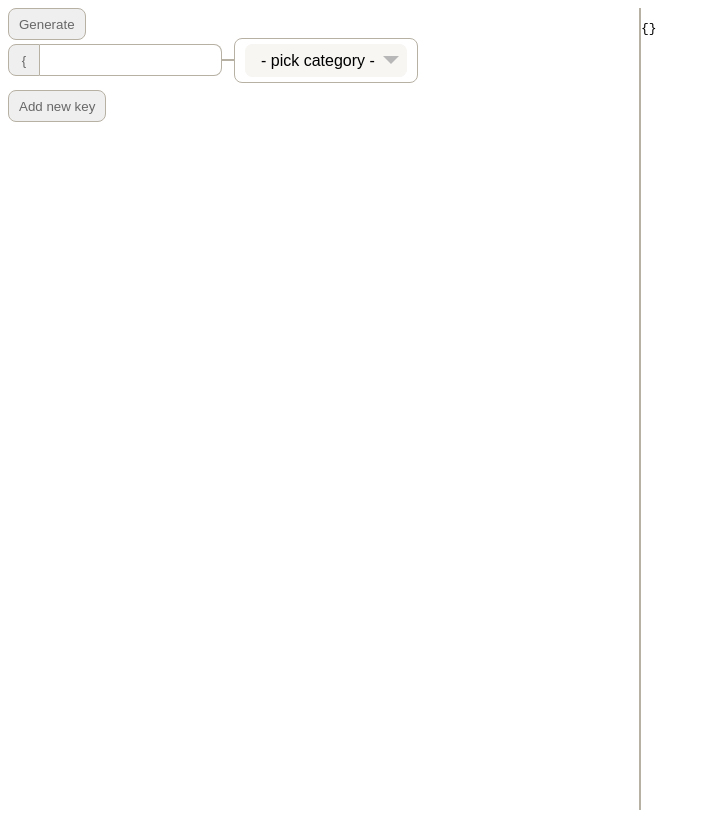
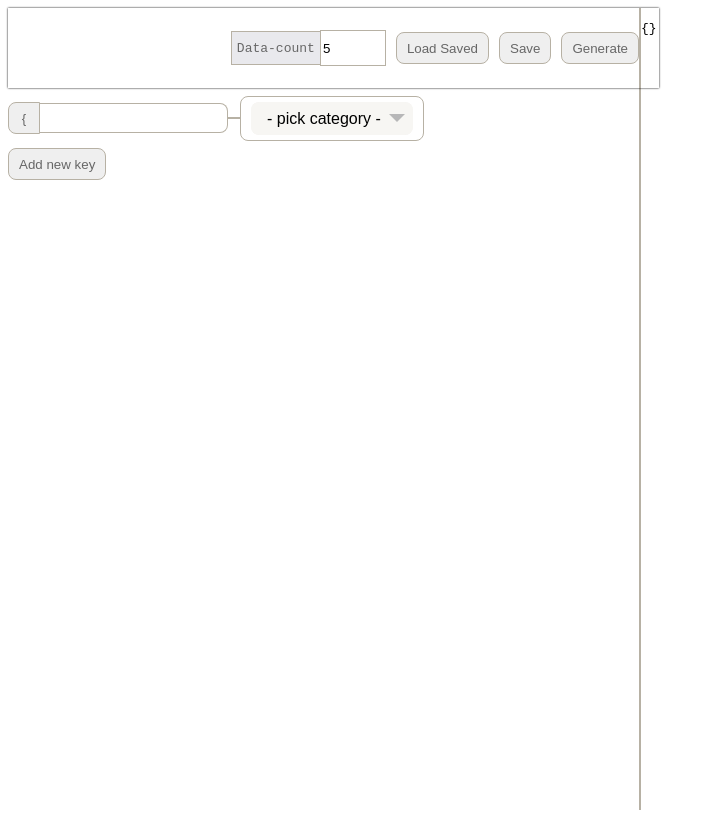
Before and after one commit to Chipsetjunkie/FakerGUI, a React (Vite) app: page / in a window 1280 px wide. Shown: the whole page, without its empty margins (0-718 px from the left). Built offline with nearby package versions, Linux system fonts and the light colour scheme; the HTML template or start-up script is replaced by a standard one.

Commit message:
feat: local storage added

```diff
--- a/src/App.module.scss
+++ b/src/App.module.scss
@@ -2,8 +2,12 @@
 $base-border-color: #b7b1a4;
 $base-font-color: #676767;
 
+// dimensions
+$base-border-radius: 8px;
+
 .generate_button {
   appearance: none;
+  -webkit-appearance: none;
   border: 1px solid $base-border-color;
   border-radius: 8px;
   height: 32px;
@@ -15,11 +19,69 @@ $base-font-color: #676767;
   display: flex;
 
   .editor_element {
+    width: 100%;
     display: flex;
     flex: 1;
+
+    .left_pane {
+      position: relative;
+      width: 100%;
+      .generate_section {
+        display: flex;
+        justify-items: end;
+        flex-direction: row-reverse;
+        padding-right: 20px;
+        align-items: center;
+        gap:10px;
+        position: absolute;
+        height: 80px;
+        width: 100%;
+        box-shadow: 0px 0px 2px rgba(0, 0, 0, 1);
+
+        .datapoint_count_input {
+          display: flex;
+          align-items: center ;
+
+          .count_input_tag{
+            display: flex;
+            align-items: center ;
+            padding-left: 5px;
+            padding-right: 5px;
+            border: 1px solid $base-border-color;
+            border-right: 0px;
+            color: $base-font-color;
+            font-family: monospace;
+            background-color: #e9e9ed;
+            border-top-right-radius: 0px;
+            height: 32px;
+            border-bottom-right-radius: 0px;
+          }
+
+          input {
+            appearance: none;
+            -webkit-appearance: none;
+            border: 1px solid $base-border-color;
+            border-bottom-left-radius: 0px;
+            border-top-left-radius: 0px;
+            width: 60px;
+            padding-left:2px;
+            padding-right: 2px;
+            height: 32px;
+          }
+        }
+      }
+
+      .root_entity_container {
+        max-height: calc(100vh - 80px);
+        margin-top: 80px;
+        width: 100%;
+        overflow: auto;
+        padding: 10px 0px 10px 0px;
+      }
+    }
   }
   .partition_line {
     height: 100vh;
-    border:1px solid $base-border-color;
+    border: 1px solid $base-border-color;
   }
 }
--- a/src/App.tsx
+++ b/src/App.tsx
@@ -1,32 +1,47 @@
 import { useState } from "react";
 import ObjectEntities from "./components/Entities/Entities";
-import rootNode from "./dataStore/nodeTree";
+import rootNodeData from "./dataStore/nodeTree";
 import { generateSchema, isValidSchema } from "./utils/helpers";
 import { fakerDE as faker } from "@faker-js/faker";
 import styles from "./App.module.scss";
 
+
 export default function App() {
   const [generatedData, setGeneratedData] = useState({
     count: 5,
+    // flag for force re-rendering
+    triggerLoad: false,
     data: {},
-    // flag for force re-rendering
-    flushChildrenState: false,
+    rootNode:rootNodeData,
+    hasError: false,
   });
 
+  function loadFromLocal() {
+    const cache = localStorage.getItem("schema");
+    if (cache) {
+      const rootNode = JSON.parse(cache);
+      setGeneratedData((prev) => ({
+        ...prev,
+        rootNode,
+        triggerLoad: !prev.triggerLoad,
+      }));
+    }
+  }
+
   function validateAndGenerate() {
-    if (isValidSchema(rootNode)) {
+    if (isValidSchema(generatedData.rootNode)) {
       handleGenerate();
     } else {
       setGeneratedData((prev) => ({
         ...prev,
-        flushChildrenState: true,
+        hasError: true,
       }));
     }
   }
 
   function handleGenerate() {
     function createFakeData() {
-      const res = generateSchema(rootNode);
+      const res = generateSchema(generatedData.rootNode);
       return res;
     }
     const fakerData = faker.helpers.multiple(createFakeData, {
@@ -35,24 +50,61 @@ export default function App() {
     setGeneratedData((prev) => ({
       ...prev,
       data: fakerData,
-      flushChildrenState: false,
+      hasError: false,
     }));
+  }
+
+  function saveSchemaLocally() {
+    localStorage.setItem(
+      "schema",
+      JSON.stringify(generatedData.rootNode, (k, v) => k !== "parent" && v)
+    );
   }
 
   return (
     <div className={styles.editor_container}>
       <div className={styles.editor_element}>
-        <div>
-          <div>
+        <div className={styles.left_pane}>
+          <div className={styles.generate_section}>
             <button
               className={styles.generate_button}
               onClick={validateAndGenerate}
             >
-              Generate
+              Generate{" "}
+              {generatedData.hasError && (
+                <span style={{ padding: "2px", color: "red" }}> ! </span>
+              )}
             </button>
+
+            <button
+              className={styles.generate_button}
+              onClick={saveSchemaLocally}
+            >
+              Save
+            </button>
+
+            <button className={styles.generate_button} onClick={loadFromLocal}>
+              Load Saved
+            </button>
+
+            <div className={styles.datapoint_count_input}>
+              <div className={styles.count_input_tag}>
+                <p> Data-count</p>
+              </div>
+              <input
+                type="number"
+                value={generatedData.count}
+                onChange={(e) =>
+                  setGeneratedData((prev) => ({
+                    ...prev,
+                    count: +e.target.value,
+                  }))
+                }
+              />
+            </div>
           </div>
-          <div>
-            <ObjectEntities node={rootNode} />
+          <div className={styles.root_entity_container}>
+            <ObjectEntities node={generatedData.rootNode} />
           </div>
         </div>
       </div>
--- a/src/components/Entities/Entities.tsx
+++ b/src/components/Entities/Entities.tsx
@@ -20,7 +20,7 @@ export default function Entities({
     setEntries({
       data: node.children,
     });
-  }, []);
+  }, [node]);
 
   function addEntry() {
     const childNode = new KeyNode("");
--- a/src/components/Entity/Entity.tsx
+++ b/src/components/Entity/Entity.tsx
@@ -10,7 +10,7 @@ import { KeyNode } from "../../dataStore/nodeTree";
 
 import EntityDropdowns from "./EntityDropdown/EntityDropdowns";
 import EntryChildren from "./EntityChildren/EntryChildren";
-import { retrieveKeys } from "../../utils/helpers";
+import { retrieveKeys, sanitizePropertyKeys } from "../../utils/helpers";
 
 export default function ObjectEntity({
   node,
@@ -18,27 +18,45 @@ export default function ObjectEntity({
   isParentRoot,
 }: Readonly<ObjectEntityType>) {
   const [state, setState] = useState<EntityStateType>({
-    propertyLabel: "",
+    propertyLabel: node.value,
     isExpressionComplete: false,
     dropdowns: [],
-    childNodes: [],
+    childNodes: node.children,
   });
 
   useEffect(() => {
-    const keys = Object.keys(faker).filter((item) => {
-      return (
-        // eslint-disable-next-line @typescript-eslint/ban-ts-comment
-        //@ts-expect-error
-        Object.getPrototypeOf(faker[item]) != Object.prototype &&
-        !item.startsWith("_")
-      );
-    });
+    node.expression.length
+      ? intialiseWithExistingDropdowns()
+      : initialiseDropdowns();
+  }, [node]);
+
+  function intialiseWithExistingDropdowns() {
+    const dropdowns: EntityStateType["dropdowns"] = [];
+    let objectRef = faker;
+    for (const expression of node.expression) {
+      const keys = sanitizePropertyKeys(objectRef);
+      dropdowns.push({ id: uuidv4(), selected: expression, options: keys });
+
+      // eslint-disable-next-line @typescript-eslint/ban-ts-comment
+      //@ts-expect-error
+      objectRef = objectRef[expression];
+    }
 
     setState((prev) => ({
       ...prev,
+      propertyLabel: node.value,
+      dropdowns,
+    }));
+  }
+
+  function initialiseDropdowns() {
+    const keys = sanitizePropertyKeys(faker);
+    setState((prev) => ({
+      ...prev,
+      propertyLabel: node.value,
       dropdowns: [{ id: uuidv4(), selected: "N/A", options: keys }],
     }));
-  }, []);
+  }
 
   function handleOptionSelect(k: DefaultOptionKeys, value: string) {
     if (state.dropdowns[k].selected == value) return;
@@ -96,6 +114,7 @@ export default function ObjectEntity({
   }
 
   const hasNoChildren = !state.childNodes.length;
+
   return hasNoChildren ? (
     <EntityDropdowns
       node={node}
--- a/src/components/Entity/EntityChildren/EntryChildren.module.scss
+++ b/src/components/Entity/EntityChildren/EntryChildren.module.scss
@@ -22,10 +22,12 @@ $base-border-radius: 8px;
   border-top-left-radius: 0px;
   border-bottom-left-radius: 0px;
   border-left: 0px;
+  padding: 0px 0px 0px 10px;
 }
 
 .add_button {
   appearance: none;
+  -webkit-appearance: none;
   border: 1px solid $base-border-color;
   border-bottom-left-radius: 8px;
   border-top-left-radius: 8px;
@@ -39,6 +41,7 @@ $base-border-radius: 8px;
     justify-content: center;
     align-items: center;
     appearance: none;
+    -webkit-appearance: none;
     border: 1px solid $base-border-color;
     border-radius: 12px;
     height: 26px;
--- a/src/components/Entity/EntityDropdown/EntityDropdown.module.scss
+++ b/src/components/Entity/EntityDropdown/EntityDropdown.module.scss
@@ -39,6 +39,7 @@ $base-max-height: 40px;
   border-top-left-radius: 0px;
   border-bottom-left-radius: 0px;
   border-left: 0px;
+  padding: 0px 0px 0px 10px;
 }
 
 .adjoin_line {
@@ -80,6 +81,7 @@ $base-max-height: 40px;
 
 .add_button {
   appearance: none;
+  -webkit-appearance: none;
   border: 1px solid $base-border-color;
   border-bottom-left-radius: 8px;
   border-top-left-radius: 8px;
@@ -93,6 +95,7 @@ $base-max-height: 40px;
   justify-content: center;
   align-items: center;
   appearance: none;
+  -webkit-appearance: none;
   border: 1px solid $base-border-color;
   border-radius: 12px;
   height: 26px;
--- a/src/components/Entity/EntityDropdown/EntityDropdowns.tsx
+++ b/src/components/Entity/EntityDropdown/EntityDropdowns.tsx
@@ -80,7 +80,7 @@ export default function EntityDropdowns({
                     className={`${styles.select} ${
                       errors[errorObject.title] ? styles.invalid : ""
                     }`}
-                    defaultValue="N/A"
+                    defaultValue={item.selected}
                     onChange={(e) =>
                       updateOption(index as DefaultOptionKeys, e.target.value)
                     }
@@ -90,14 +90,12 @@ export default function EntityDropdowns({
                     </option>
                     {item.options.map((optionItem) => {
                       return (
-                        optionItem !== "faker" && (
                         <option
                           key={`${item.id}-${optionItem}`}
                           value={optionItem}
                         >
                           {optionItem}
                         </option>
-                        )
                       );
                     })}
                   </select>
--- a/src/dataStore/nodeTree.ts
+++ b/src/dataStore/nodeTree.ts
@@ -13,7 +13,9 @@ export class KeyNode implements KeyNodeType {
         this.value = value
         this.expression = []
         this.children = []
+        //Not in use currently
         this.parent = null
+        //-----------------
         this.error = [false, false, false]
         this.id = uuidv4()
     }
--- a/src/utils/helpers.ts
+++ b/src/utils/helpers.ts
@@ -1,5 +1,5 @@
 import { KeyNode } from "../dataStore/nodeTree"
-import { fakerDE as faker } from "@faker-js/faker";
+import { Faker, fakerDE as faker } from "@faker-js/faker";
 
 //TODO: Figure out type situation
 export function generateSchema(node: KeyNode) {
@@ -19,21 +19,21 @@ export function generateSchema(node: KeyNode) {
     }
 }
 
-
-export function isValidSchema(node: KeyNode) {
+export function isValidSchema(mainNode: KeyNode) {
     let isValid = true
 
     function checkValidityAndUpdateFlag(node: KeyNode) {
-        if (node.value !== "root") {
-            const hasNoError = node.expression.length == 2 && node.value.length > 0
-            isValid = isValid && hasNoError
-            node.error = [node.value.length === 0, node.expression.length < 1, node.expression.length < 2]
-        }
+        node.error[0] = node.value.length === 0
+        node.error[1] = node.children.length === 0 && node.expression.length < 1
+        node.error[2] = node.children.length === 0 && node.expression.length < 2
+
+        isValid = isValid && node.error.every(item => !item)
+
         for (const childNode of node.children) {
             checkValidityAndUpdateFlag(childNode)
         }
     }
-    checkValidityAndUpdateFlag(node)
+    checkValidityAndUpdateFlag(mainNode)
     return isValid
 }
 
@@ -47,6 +47,19 @@ export function retrieveNestedObject(nestedKeys: string[]) {
     return nestedObject
 }
 
+export function sanitizePropertyKeys(object: Faker) {
+    return Object.keys(object).filter((item) => {
+        return (
+            // eslint-disable-next-line @typescript-eslint/ban-ts-comment
+            //@ts-expect-error
+            Object.getPrototypeOf(object[item]) != Object.prototype &&
+            !item.startsWith("_") &&
+            item !== "faker" && item !== "helpers"
+        );
+    });
+}
+
+
 export function retrieveKeys(nestedKeys: string[]) {
-    return Object.keys(retrieveNestedObject(nestedKeys))
+    return sanitizePropertyKeys(retrieveNestedObject(nestedKeys))
 }
```
Also changed, not shown: src/utils/constants.ts (line endings or trailing spaces). Lines whose indentation alone changed are shown as unchanged.
